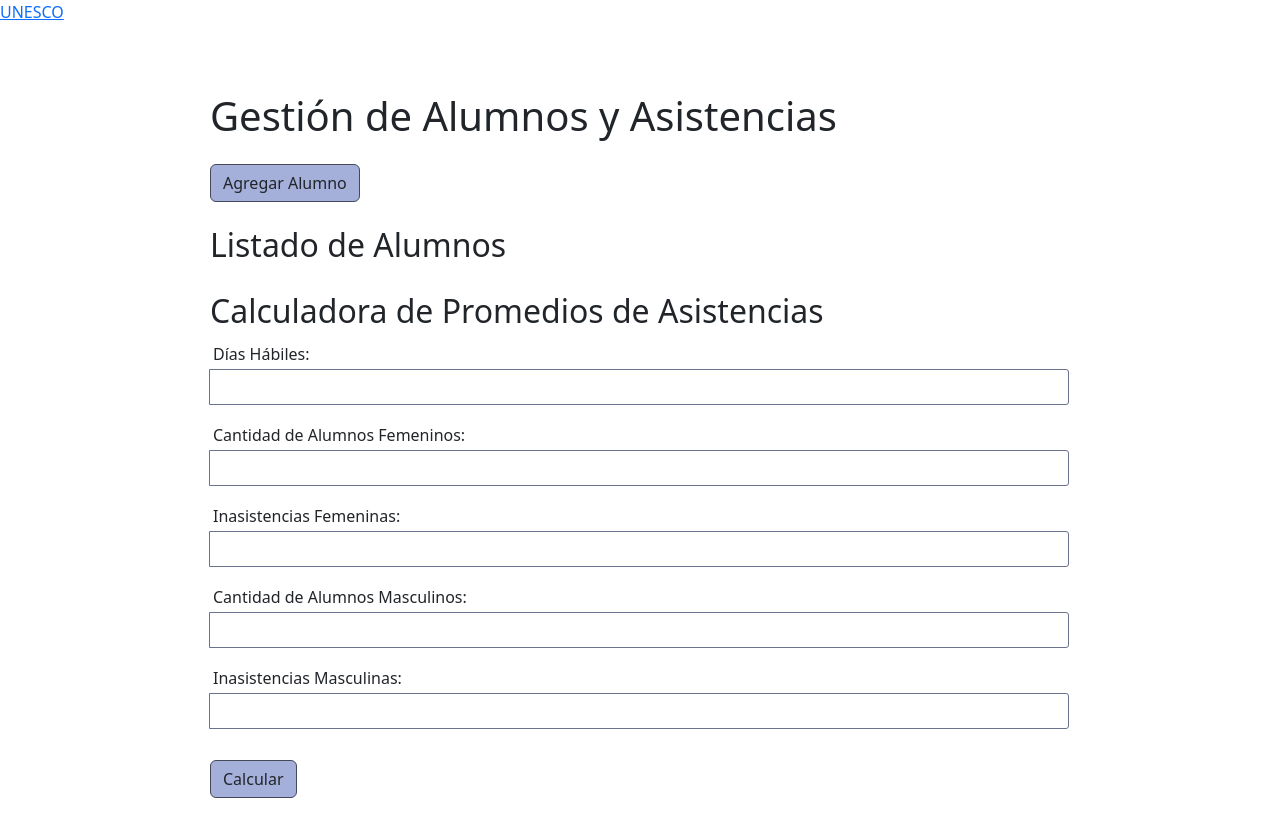
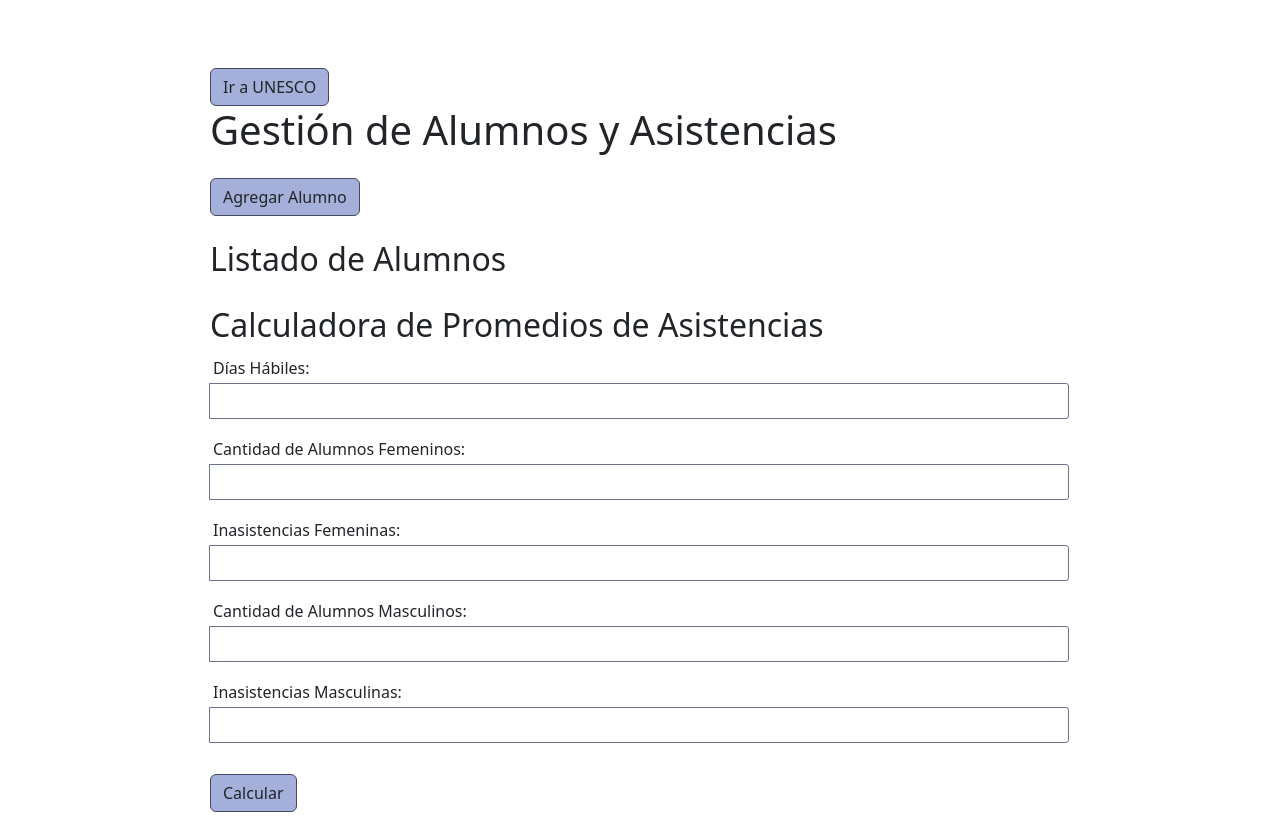
Before and after one commit to BelenRamos/GestionDeProyecto-PF-Ramos, a website: page index.html in a window 1280 px wide. Drawn offline with Linux system fonts and the light colour scheme; some packages are replaced by stand-ins of ours; a script that the page names is missing.

Commit message:
boton unesco

```diff
--- a/index.html
+++ b/index.html
@@ -9,9 +9,11 @@
     <link rel="stylesheet" href="https://cdn.jsdelivr.net/npm/sweetalert2@11.10.0/dist/sweetalert2.min.css">
 </head>
 <body>
-    <a href="html/unesco.html" target="_blank">UNESCO</a>
 
     <div class="container mt-5">
+        <button class="btn custom-btn-agregar me-2">
+            <a href="html/unesco.html" target="_blank" style="text-decoration: none; color: inherit;">Ir a UNESCO</a>
+        </button>
         <h1 class="mb-4">Gestión de Alumnos y Asistencias</h1>
 
         <div class="mb-4">
```
